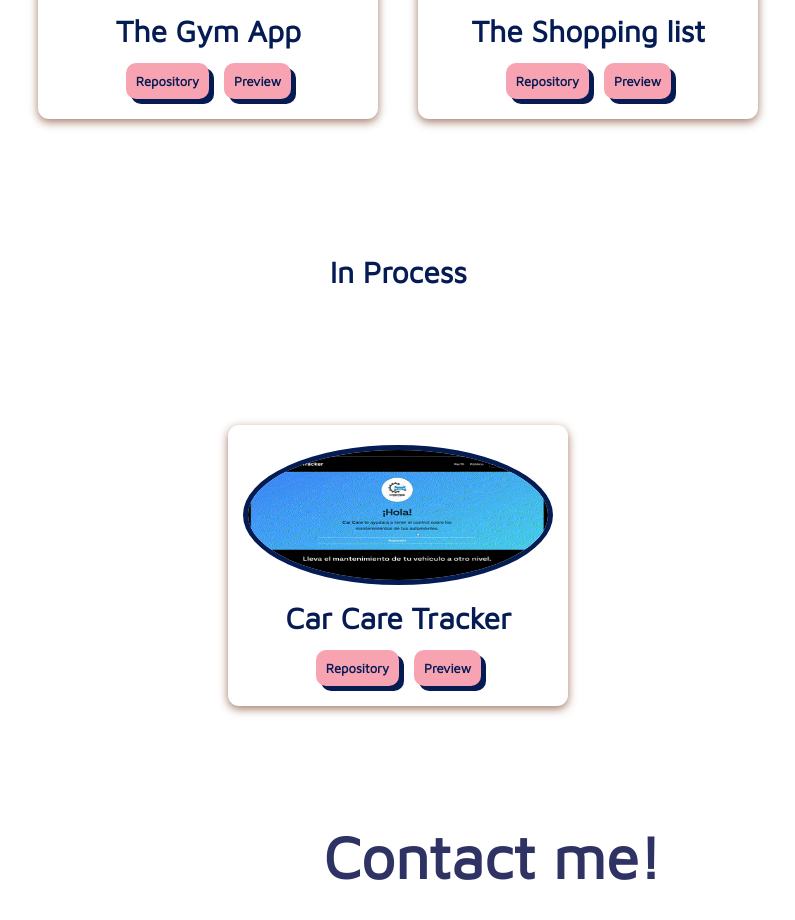
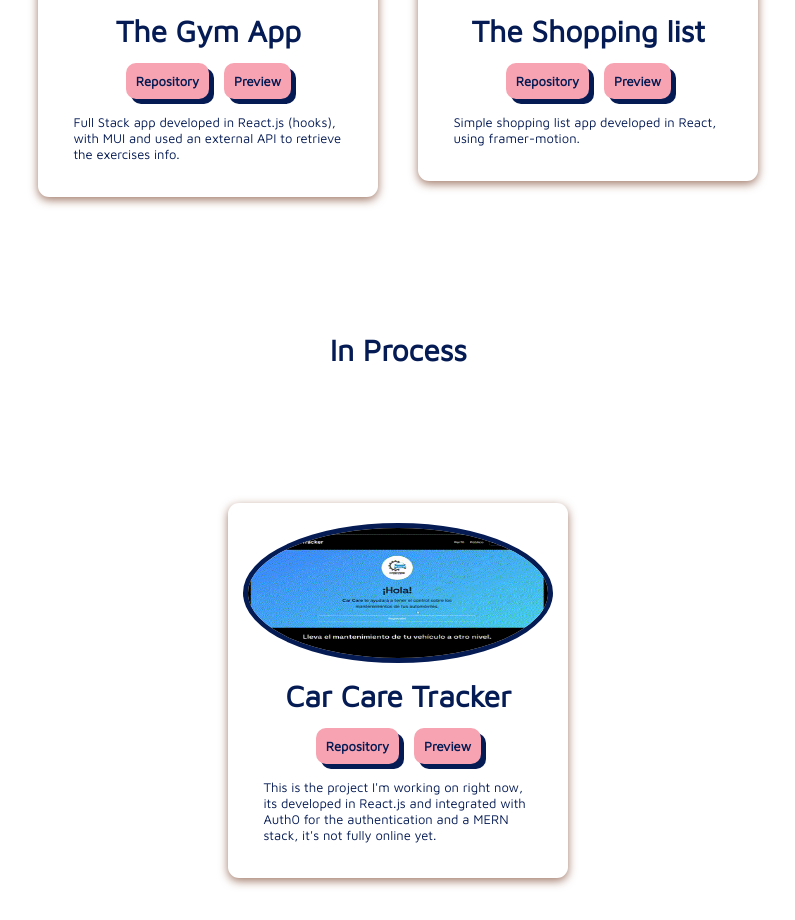
Before and after one commit to bygabymora/portfolio, a React (Create React App) app: page / in a window 1280 px wide. Shown: the part 2452-3372 px from the top of the page, without its empty margins (222-1017 px from the left). Built offline with nearby package versions, Linux system fonts and the light colour scheme.

Commit message:
modified:   src/App.css 	modified:   src/components/Projects.js

```diff
--- a/src/App.css
+++ b/src/App.css
@@ -205,6 +205,14 @@
   font-weight: bold;
   margin:auto;
   padding: 15px;
+}
+.projectDescription{
+  justify-content: center;
+  font-weight: lighter;
+  margin:auto;
+  padding: 15px;
+  font-size: small;
+  background: none;
 }
 .buttonsWraper{
   justify-content: center;
--- a/src/components/Projects.js
+++ b/src/components/Projects.js
@@ -23,6 +23,9 @@ const Projects = () => {
           <a type="button" href="https://github.com/bygabymora/gymapp" className='projectButton' target='blank'>Repository</a>
           <a type="button" href="https://bygabymora.github.io/gymapp/"  className='projectButton' target='blank'>Preview</a>
           </Stack>
+          <p className='projectDescription'>
+          Full Stack app developed in React.js (hooks), with MUI and used an external API to retrieve the exercises info.
+          </p>
         </a>
         </Stack>
         <Stack>
@@ -33,6 +36,9 @@ const Projects = () => {
           <a type="button" href="https://github.com/bygabymora/shoppinglist" className='projectButton' target='blank'>Repository</a>
           <a type="button" href="https://bygabymora.github.io/shoppinglist/"  className='projectButton' target='blank'>Preview</a>
           </Stack>
+          <p className='projectDescription'>
+          Simple shopping list app developed in React, using framer-motion.
+          </p>
         </a>
         </Stack>
         </Stack>
@@ -47,6 +53,9 @@ const Projects = () => {
           <a type="button" href="https://github.com/bygabymora/carcare" className='projectButton' target='blank'>Repository</a>
           <a type="button" href="https://bygabymora.github.io/carcare/"  className='projectButton' target='blank'>Preview</a>
           </Stack>
+          <p className='projectDescription'>
+          This is the project I'm working on right now, its developed in React.js and integrated with Auth0 for the authentication and a MERN stack, it's not fully online yet.
+          </p>
         </a>
         </Stack>
 
```
